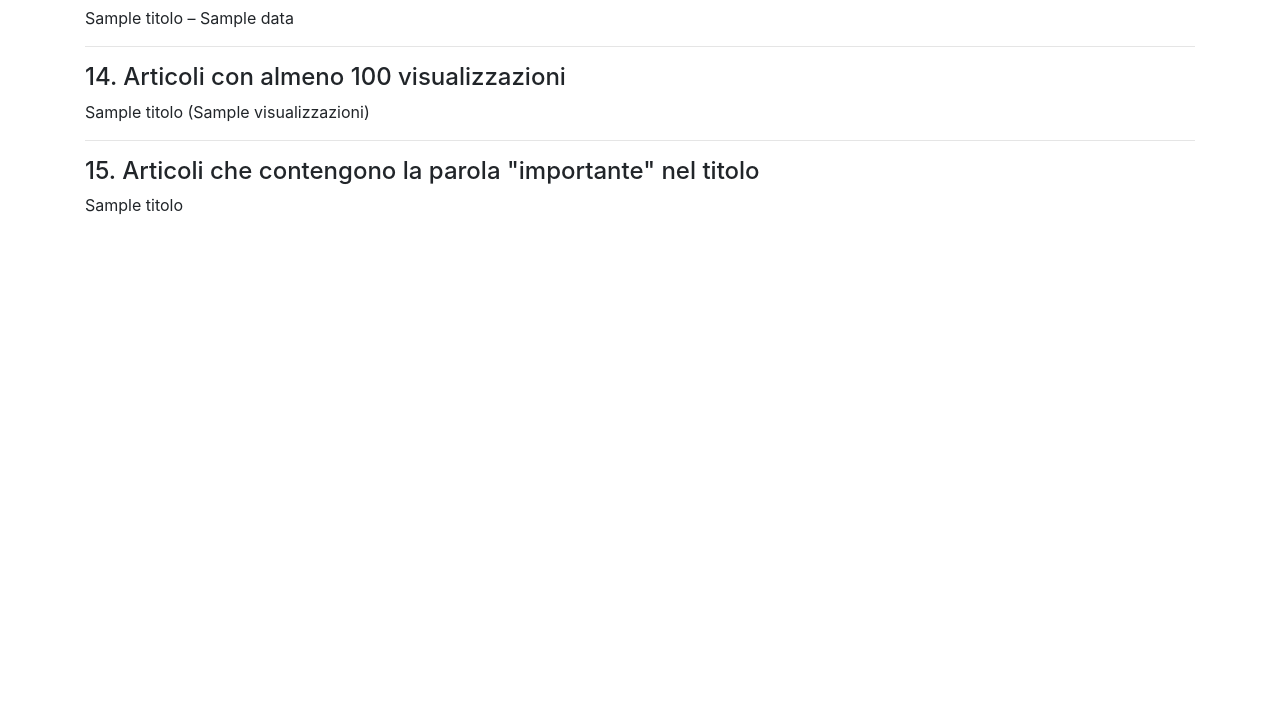
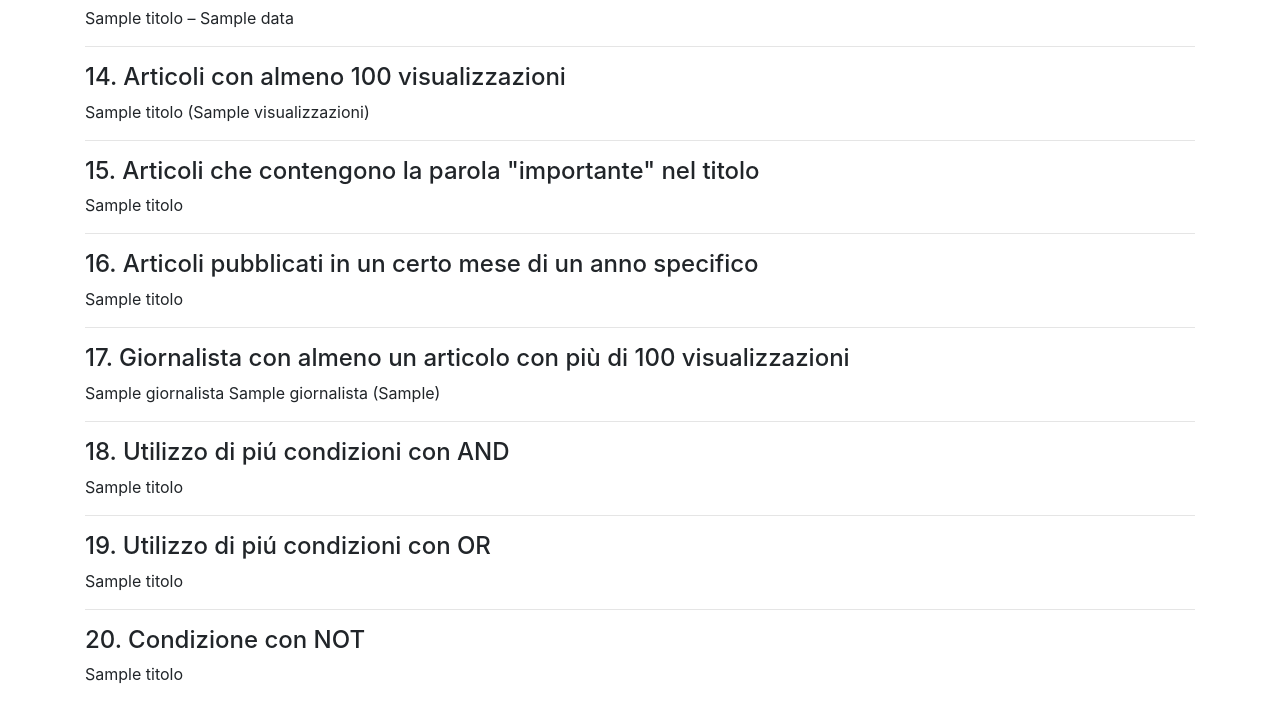
Before and after one commit to SteMotta/primo_progetto, a Django app: template news/templates/news/query_base.html in a window 1280 px wide. Shown: the part 1403-2113 px from the top of the page. Before the commit the page ends 1618 px from the top, so only its background shows below. Run offline with Django 5.2, Linux system fonts and the light colour scheme; the template is opened without the code that fills it: most values are stand-ins (such as "Sample title", 1, 10 or a date in 2020).

Commit message:
Passo 19

```diff
--- a/news/templates/news/query_base.html
+++ b/news/templates/news/query_base.html
@@ -94,5 +94,36 @@
     {% for articolo in articoli_parola %}
         <p>{{ articolo.titolo }}</p>
     {% endfor %}
+    <hr>
+
+    <h4>16. Articoli pubblicati in un certo mese di un anno specifico</h4>
+    {% for articolo in articoli_mese_anno %}
+        <p>{{ articolo.titolo }}</p>
+    {% endfor %}
+    <hr>
+
+    <h4>17. Giornalista con almeno un articolo con più di 100 visualizzazioni</h4>
+    {% for giornalista in giornalisti_con_articoli_popolari %}
+        <p>{{ giornalista.nome }} {{ giornalista.cognome }} ({{ giornalista.anno_di_nascita }})</p>
+    {% endfor %}
+    <hr>
+
+    <h4>18. Utilizzo di piú condizioni con AND</h4>
+    {% for articolo in articoli_con_and %}
+        <p>{{ articolo.titolo }}</p>
+    {% endfor %}
+    <hr>
+
+    <h4>19. Utilizzo di piú condizioni con OR</h4>
+    {% for articolo in articoli_con_or %}
+        <p>{{ articolo.titolo }}</p>
+    {% endfor %}
+    <hr>
+
+    <h4>20. Condizione con NOT</h4>
+    {% for articolo in articoli_con_not %}
+        <p>{{ articolo.titolo }}</p>
+    {% endfor %}
+
 
 {% endblock content%}
```
Also changed, not shown: news/views.py (+25 -3 lines), db.sqlite3.
